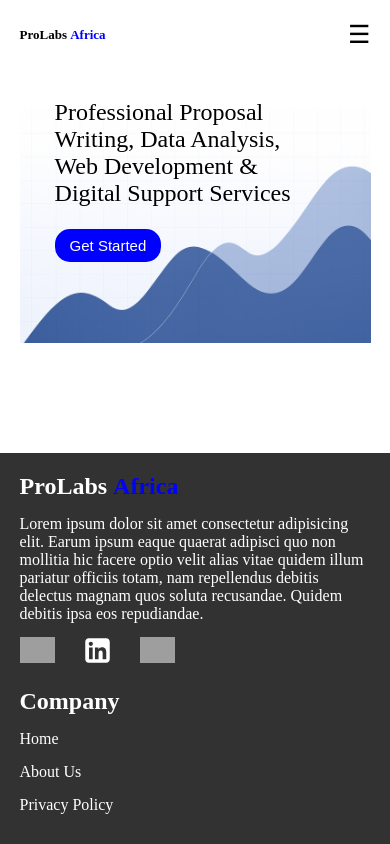
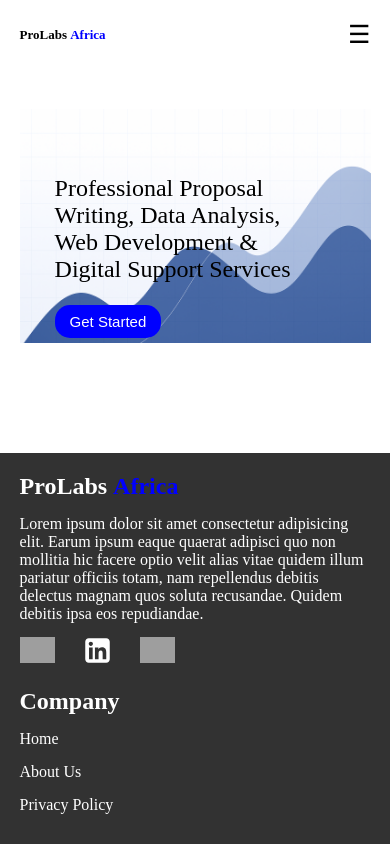
Before and after one commit to kazungu-p/Prolabs-africa, a React (Vite) app: page / in a window 390 px wide. Shown: the top 844 px of the page. Built offline with nearby package versions, Linux system fonts and the light colour scheme; grey boxes are pictures that could not be loaded.

Commit message:
enhanced responsiveness for smaller screens

```diff
--- a/src/assets/styles/hero.css
+++ b/src/assets/styles/hero.css
@@ -58,15 +58,15 @@
 }
 @media screen and (max-width:750px){
     .hero-container-content{
-        max-width: 75%;
-        top: 0%;
+        max-width: 80%;
+        top: 30%;
     }
     .hero-container{
         height: 65vw;
         background-size: contain;
     }
     .hero-container-content h2{
-        font-size: 1.5em;
+        font-size: 1.4em;
     }
     .hero-container-content .cta{
         padding: 8px 15px;
```
